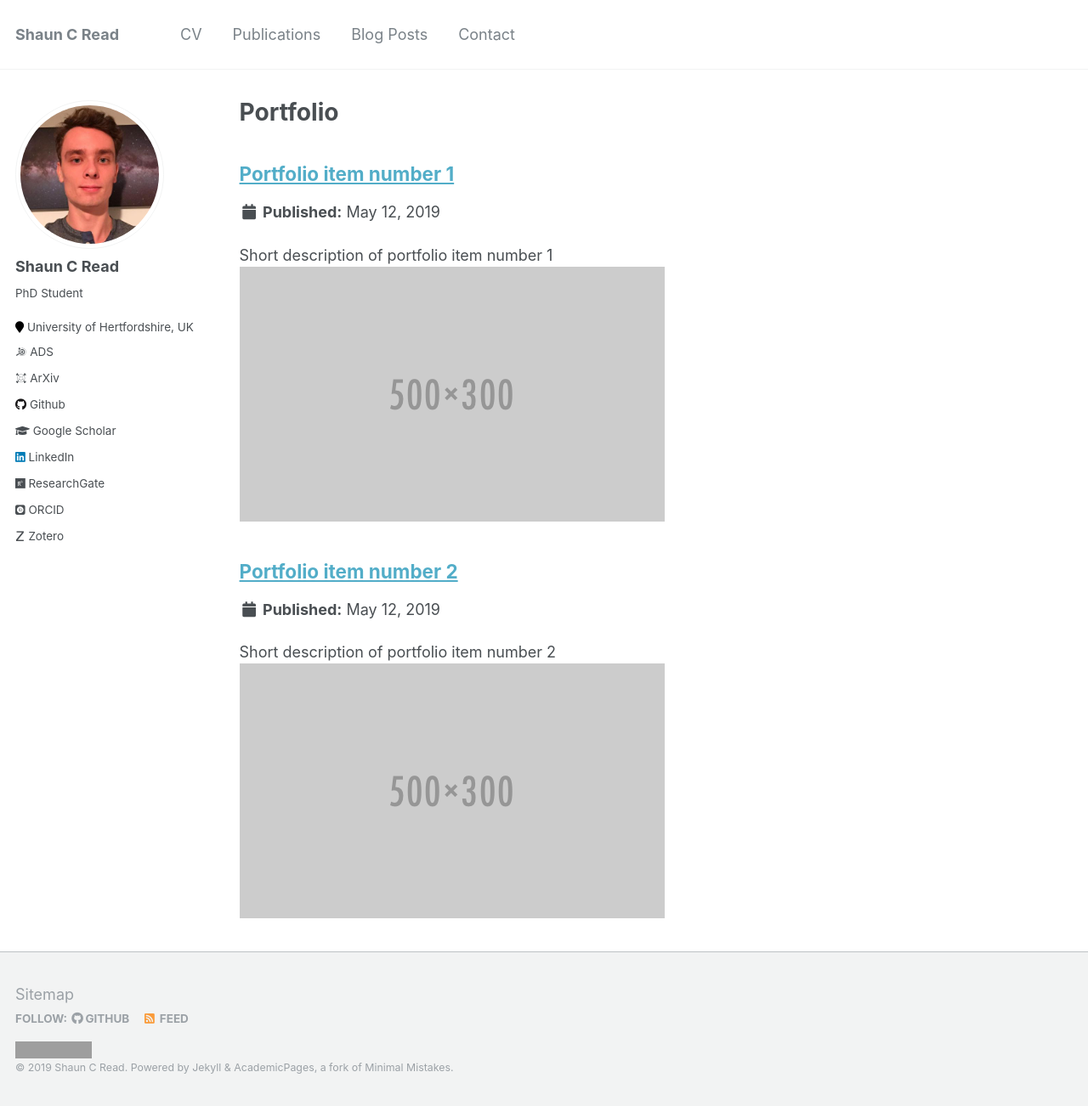
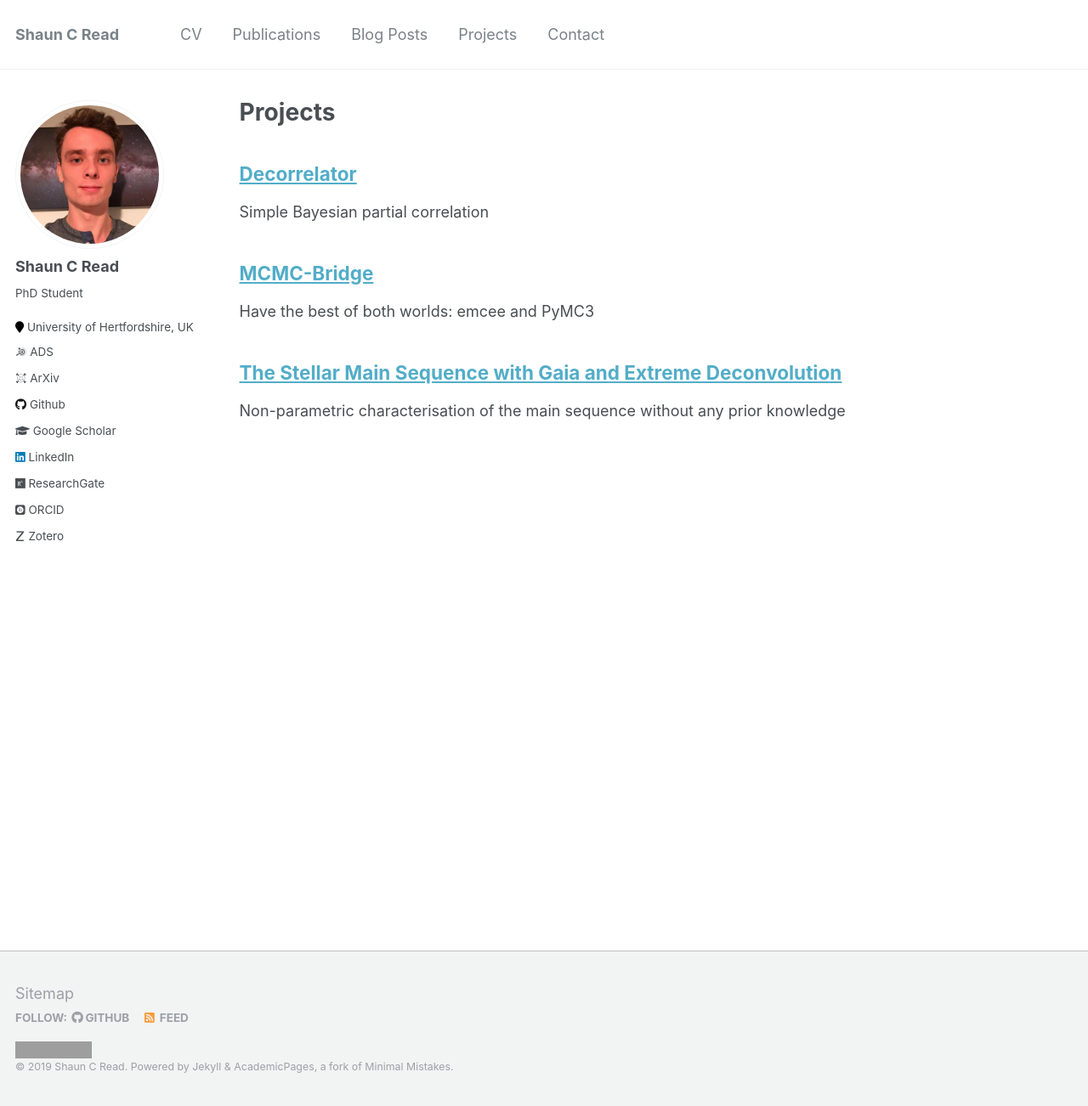
Before and after one commit to philastrophist/philastrophist.github.io, a Jekyll site: the page built from _pages/projects.html, in a window 1280 px wide and 1302 px high. Shown: the whole window at 85% size. Built offline with Jekyll 4.4.1, drawn with Linux system fonts in a browser that asks for light colours; some web fonts are replaced; comment, search, counter and statistics services are not loaded; grey boxes are pictures that could not be loaded.

Commit message:
Deploy philastrophist/philastrophist.github.io to github.com/philastrophist/philastrophist.github.io.git:master

```diff
--- a/_config.yml
+++ b/_config.yml
@@ -183,7 +183,7 @@ collections:
   publications:
     output: true
     permalink: /:collection/:path/
-  portfolio:
+  projects:
     output: true
     permalink: /:collection/:path/
   talks:
@@ -232,10 +232,10 @@ defaults:
       author_profile: true
       share: true
       comments: true
-  # _portfolio
+  # _projects
   - scope:
       path: ""
-      type: portfolio
+      type: projects
     values:
       layout: single
       author_profile: true
--- a/_data/navigation.yml
+++ b/_data/navigation.yml
@@ -12,11 +12,12 @@ main:
   # - title: "Teaching"
   #   url: /teaching/
 
-  # - title: "Portfolio"
-    # url: /portfolio/
 
   - title: "Blog Posts"
     url: /year-archive/
+
+  - title: "Projects"
+    url: /projects/
 
   - title: "Contact"
     url: /contact/
--- a/_includes/archive-single.html
+++ b/_includes/archive-single.html
@@ -41,7 +41,9 @@
         {% if post.collection == 'teaching' %}
           <p> {{ post.type }}, <i>{{ post.venue }}</i>, {{ post.date | default: "1900-01-01" | date: "%Y" }} </p>
         {% elsif post.collection == 'publications' %}
-          <p>Published in <i>{{ post.venue }}</i>, {{ post.date | default: "1900-01-01" | date: "%Y" }} </p>
+          <p><i class="fas fa-book-open" aria-hidden="true"></i> Published in <i>{{ post.venue }}</i>, {{ post.date | default: "1900-01-01" | date: "%Y" }} </p>
+        {% elsif post.collection == 'projects' %}
+
         {% elsif post.date %}
          <p class="page__date"><strong><i class="fa fa-fw fa-calendar" aria-hidden="true"></i> {{ site.data.ui-text[site.locale].date_label | default: "Published:" }}</strong> <time datetime="{{ post.date | default: "1900-01-01" | date_to_xmlschema }}">{{ post.date | default: "1900-01-01" | date: "%B %d, %Y" }}</time></p>
         {% endif %}
@@ -50,6 +52,10 @@
     <p class="archive__item-excerpt" itemprop="description">{{ post.excerpt | markdownify }}</p>
     {% elsif post.excerpt and site.read_more == 'enabled' %}
     <p class="archive__item-excerpt" itemprop="description"><p>{{ post.excerpt | markdownify | remove: '<p>' | remove: '</p>' }}<strong><a href="{{ base_path }}{{ post.url }}" rel="permalink"> Read more</a></strong></p></p>
+    {% endif %}
+
+    {% if post.image %}
+    <img src='/images/{{ post.image }}' height="300" width="500">
     {% endif %}
 
     {% if post.citation and post.paperurl %}
--- a/_layouts/single.html
+++ b/_layouts/single.html
@@ -34,6 +34,7 @@ layout: default
               <div style="float:right" data-badge-popover="top" data-badge-type="donut" data-arxiv-id="{{ page.arxiv }}" data-condensed="true" data-hide-no-mentions="true" class="altmetric-embed"></div>
           {% endif %}
             <h1 class="page__title" itemprop="headline">{{ page.title | markdownify | remove: "<p>" | remove: "</p>" }}</h1>
+          {% if page.github %}<p><small><i class="fab fa-github fa-1x"></i><a href="https://github.com/{{ page.github }}"> {{ page.github }}</a></small></p>{% endif %}
           </div>
           {% endif %}
           {% if page.read_time %}
@@ -51,6 +52,8 @@ layout: default
             <i> | Open access with <a href="https://arxiv.org/abs/{{ page.arxiv }}">ArXiv</a></i>
           </p>
           {% endif %}
+        {% elsif page.collection == 'projects' %}
+
         {% elsif page.date %}
           <p class="page__date"><strong><i class="fa fa-fw fa-calendar" aria-hidden="true"></i> {{ site.data.ui-text[site.locale].date_label | default: "Published:" }}</strong> <time datetime="{{ page.date | date_to_xmlschema }}">{{ page.date | default: "1900-01-01" | date: "%B %d, %Y" }}</time></p>
         {% endif %}
@@ -61,7 +64,6 @@ layout: default
         {% elsif page.citation %}
           <p>Recommended citation: {{ page.citation }} </p>
         {% endif %}
-
         </header>
       {% endunless %}
 
--- a/_pages/portfolio.html
+++ b/_pages/projects.html
@@ -1,13 +1,15 @@
 ---
 layout: archive
-title: "Portfolio"
-permalink: /portfolio/
+title: "Projects"
+permalink: /projects/
 author_profile: true
+redirect_from:
+  - /portfolio/
 ---
 
 {% include base_path %}
 
 
-{% for post in site.portfolio %}
+{% for post in site.projects %}
   {% include archive-single.html %}
 {% endfor %}
--- a/_portfolio/portfolio-1.md
+++ /dev/null
@@ -1,7 +0,0 @@
----
-title: "Portfolio item number 1"
-excerpt: "Short description of portfolio item number 1<br/><img src='/images/500x300.png'>"
-collection: portfolio
----
-
-This is an item in your portfolio. It can be have images or nice text. If you name the file .md, it will be parsed as markdown. If you name the file .html, it will be parsed as HTML.
--- a/_portfolio/portfolio-2.html
+++ /dev/null
@@ -1,7 +0,0 @@
----
-title: "Portfolio item number 2"
-excerpt: "Short description of portfolio item number 2 <br/><img src='/images/500x300.png'>"
-collection: portfolio
----
-
-This is an item in your portfolio. It can be have images or nice text. If you name the file .md, it will be parsed as markdown. If you name the file .html, it will be parsed as HTML.
--- /dev/null
+++ b/_projects/decorrelator.md
@@ -0,0 +1,13 @@
+---
+title: "Decorrelator"
+excerpt: "Simple Bayesian partial correlation"
+github: philastrophist/decorrelator
+collection: projects
+---
+Analysing correlations between parameters whilst controlling for the effects of others (Fancy partial correlation).
+
+This code is an evolution of the one used in [The Far-Infrared Radio Correlation at low radio frequency with LOFAR/H-ATLAS](/publication/2018-11-00-The-Far-Infrared-Radio-Correlation-at-low-radio-frequency-with-LOFAR-H-ATLAS).
+
+![alt text](/images/q_mirdd_lofar_new-page-001.jpg "Measuring the FIRC with LOFAR and H-ATLAS")
+
+I borrowed heavily from [PyMC3](https://docs.pymc.io/)'s [Covariance estimation notebook](https://docs.pymc.io/notebooks/LKJ.html) and added some other syntax to allow you to easily specify additional correlates without worrying about priors, starting points, step method, and all of that jazz!
--- /dev/null
+++ b/_projects/mcmc-bridge.md
@@ -0,0 +1,34 @@
+---
+title: "MCMC-Bridge"
+excerpt: "Have the best of both worlds: emcee and PyMC3"
+github: philastrophist/mcmc-bridge
+collection: projects
+---
+[PyMC3](https://docs.pymc.io/) is a platform in which to specify your Bayesian hierarchical model. It is a probabilistic language but also contains it's own samplers.
+
+{% highlight python %}
+import pymc3 as pm
+with pm.model() as model:
+    mu = pm.Normal('mu', mu=0, sd=1)  # set priors
+    sd = pm.HalfCauchy('sd', 10)
+    observed = pm.Normal('observed', mu=mu, sd=sd, observed=data)
+    trace = pm.sample(1000)
+{% endhighlight %}
+
+[emcee](http://emcee.readthedocs.io/) is a ubiquitous, perhaps the go-to sampler for astronomers. It is probably the first sampler you'll come across in the literature because it is very powerful.
+[emcee](http://emcee.readthedocs.io/) is an affine-invariant sampler, so it can deal with complex multi-dimensional likelihoods.
+[PyMC3](https://docs.pymc.io/) just doesn't have a comparable sampler in its arsenal and integrating them is actually not straightforward.
+
+Here's where MCMC-Bridge comes in.
+
+{% highlight python %}
+from mcmc_bridge import EmceeTrace, export_to_emcee, get_start_point
+with model:
+    sampler = export_to_emcee(nwalker_multiple=nwalker_multiple)
+    start = get_start_point(sampler)
+    sampler.run_mcmc(start, steps)
+    trace = EmceeTrace(sampler)  # pymc3 trace object!
+{% endhighlight %}
+
+You can simply write your model as before but then export to the emcee sampler to run it! We can then easily turn the emcee trace back into the flexible PyMC3 trace object and continue on our way.
+Emcee can utilise MPI and multi-processing and so MCMC-Bridge allows the easy use of cluster resources by adding a `pool` or `threads` option to `export_to_emcee`.
--- /dev/null
+++ b/_projects/non-parametric-main-sequence.md
@@ -0,0 +1,11 @@
+---
+title: "The Stellar Main Sequence with Gaia and Extreme Deconvolution"
+excerpt: "Non-parametric characterisation of the main sequence without any prior knowledge"
+github: philastrophist/gaia-xd
+collection: projects
+---
+I'm just playing around here.
+
+Soon to be part of `Gonzalez et al 2019`.
+
+![CMD](https://raw.githubusercontent.com/philastrophist/gaia-xd/f75a2e6e6f8ebec86d9bd9f6829c5a787f95fb30/Figure_1.png "CMD")
```
Also changed, not shown: 1 other file.
